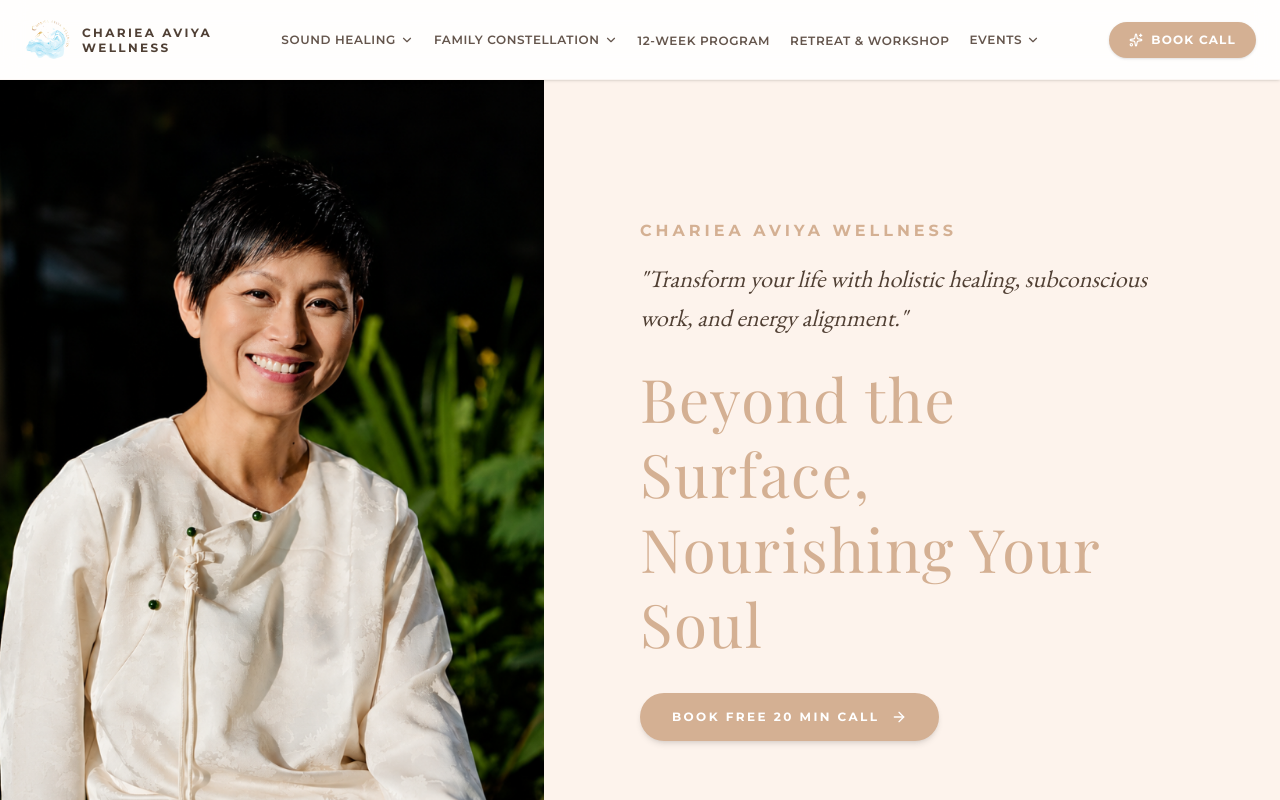
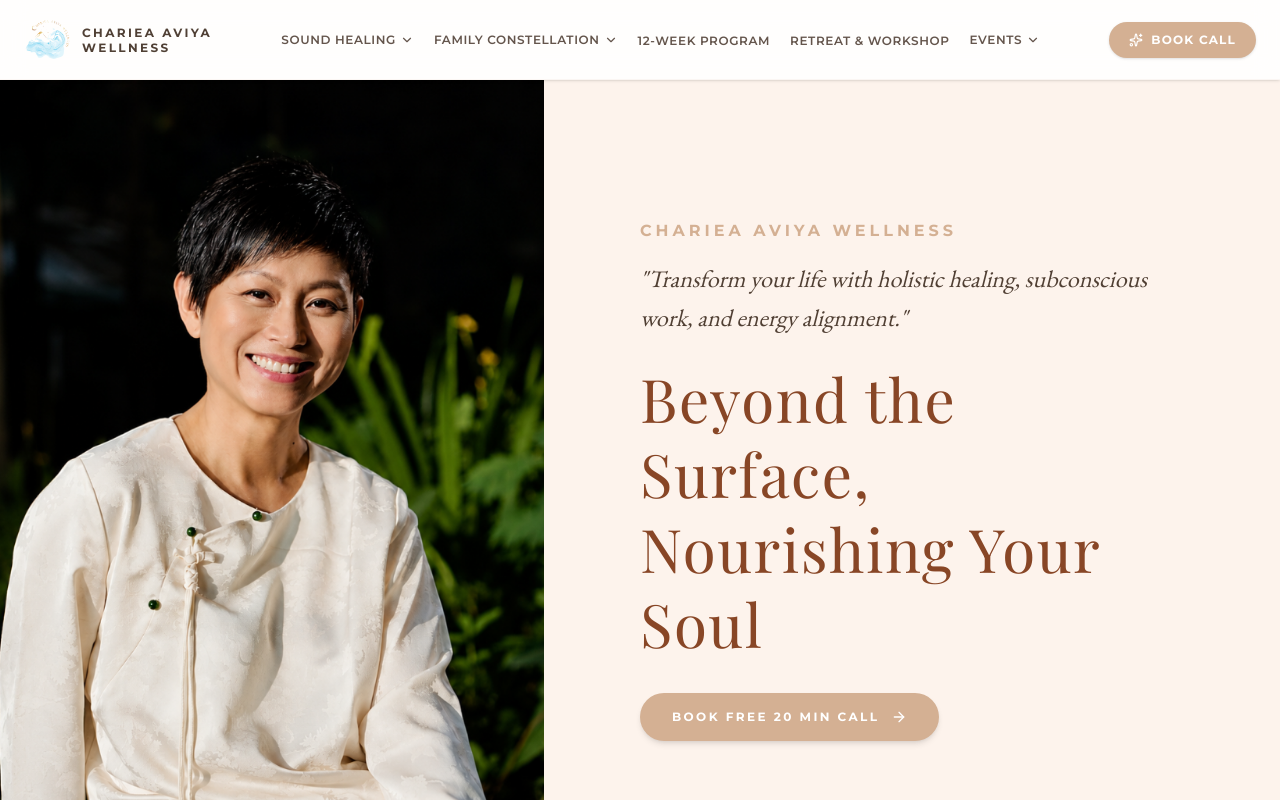
Before and after one commit to zyfdwm/caw, a Next.js app: page / in a window 1280 px wide. Shown: the top 800 px of the page. Built offline with nearby package versions, Linux system fonts and the light colour scheme; a web font is replaced by a local one.

Commit message:
Update 'Beyond the Surface' heading color to #884626

```diff
--- a/src/app/page.tsx
+++ b/src/app/page.tsx
@@ -174,7 +174,7 @@
           <p className="font-body text-lg sm:text-xl md:text-2xl italic text-dark/90 leading-relaxed mb-6 max-w-lg">
             "Transform your life with holistic healing, subconscious work, and energy alignment."
           </p>
-          <h1 className="font-heading text-3xl sm:text-4xl md:text-5xl lg:text-6xl text-nude font-normal tracking-wide leading-tight mb-8">
+          <h1 className="font-heading text-3xl sm:text-4xl md:text-5xl lg:text-6xl text-[#884626] font-normal tracking-wide leading-tight mb-8">
             Beyond the Surface,<br />Nourishing Your Soul
           </h1>
           <button
```
